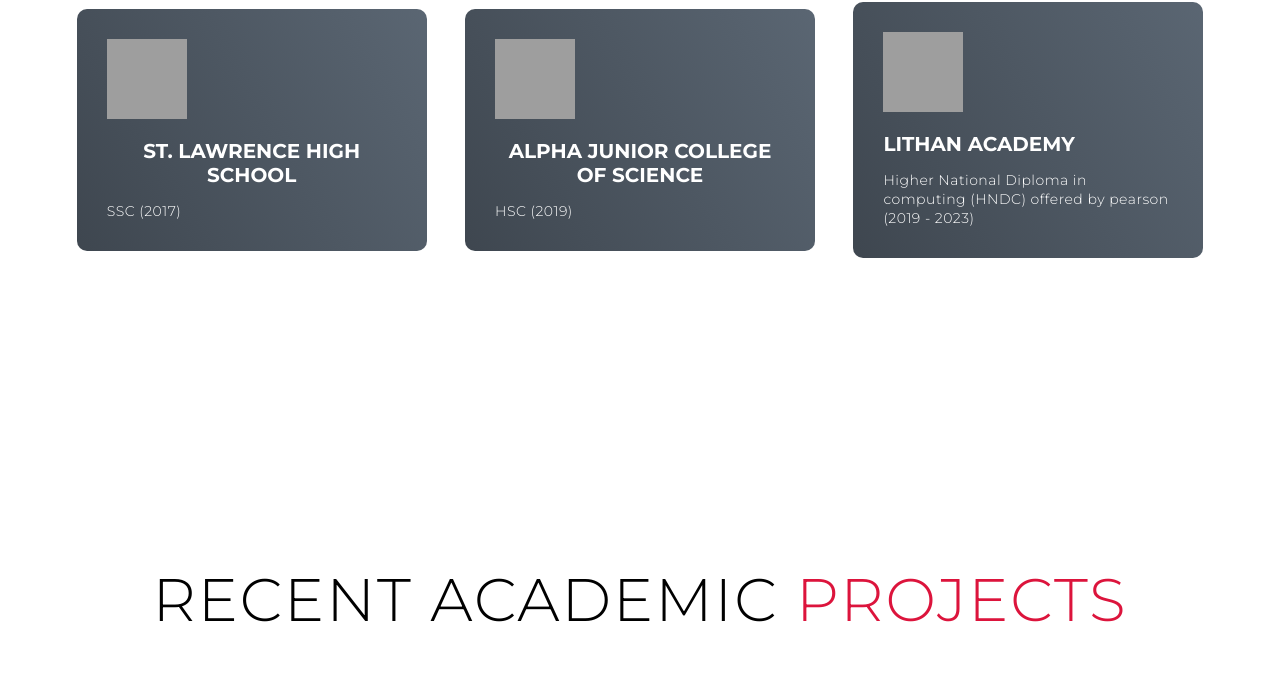
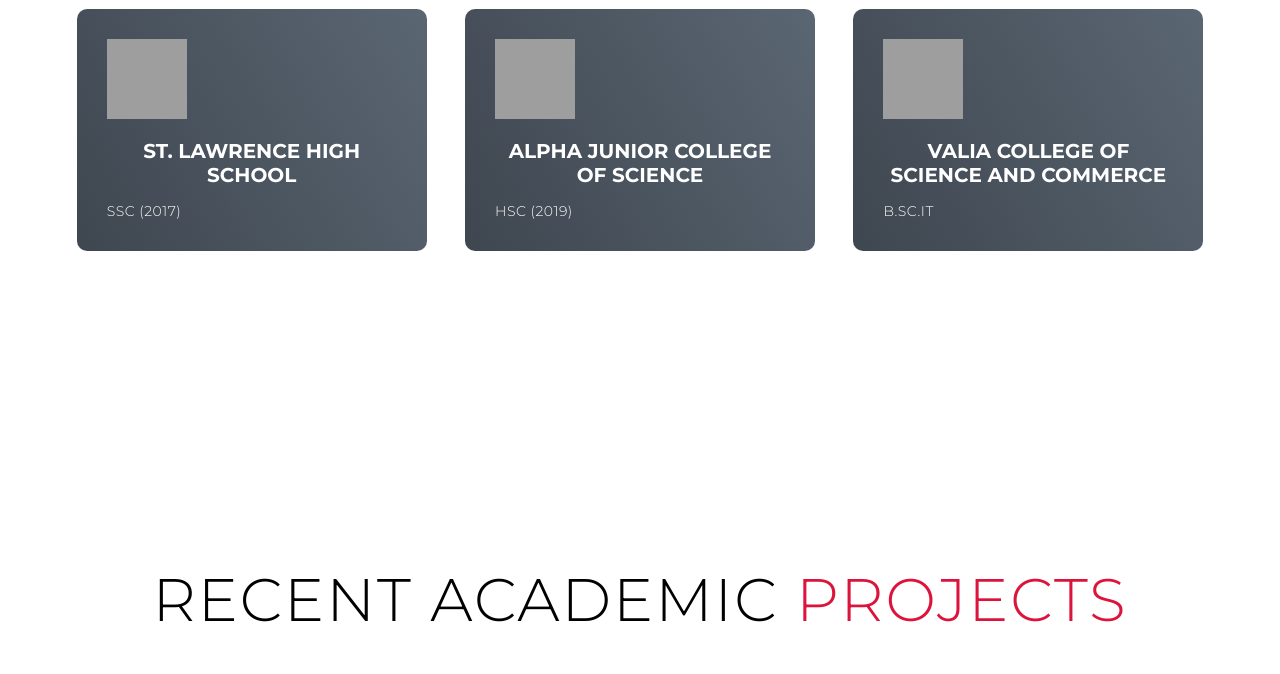
Before and after one commit to Rishi-8/Rishi-8.github.io, a plain HTML site: page index.html in a window 1280 px wide. Shown: the part 1137-1811 px from the top of the page. Drawn offline with Linux system fonts and the light colour scheme; grey boxes are pictures that could not be loaded.

Commit message:
Update index.html

```diff
--- a/index.html
+++ b/index.html
@@ -60,8 +60,8 @@
                 </div>
                 <div class="service-item">
                     <div class="icon"><img src="https://img.icons8.com/bubbles/100/000000/graduation-cap.png"/></div>
-                    <h2>Lithan Academy</h2>
-                    <p>Higher National Diploma in computing (HNDC) offered by pearson (2019 - 2023)</p>
+                    <h2>Valia college of Science and Commerce</h2>
+                    <p>B.SC.IT</p>
                 </div>
             </div>
         </div>
```
